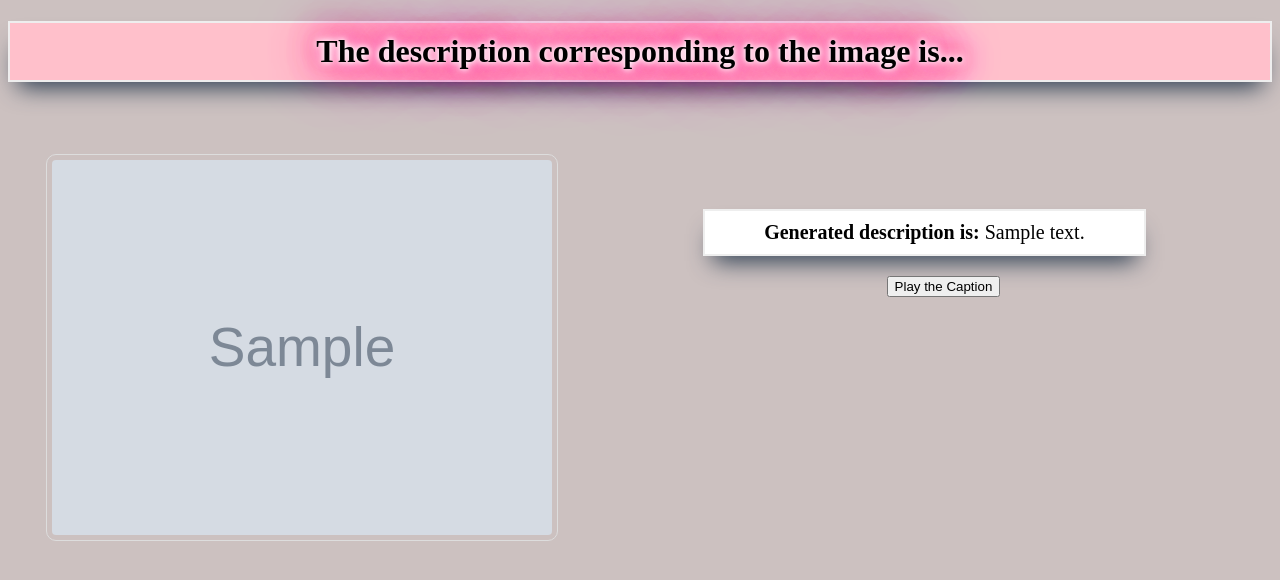
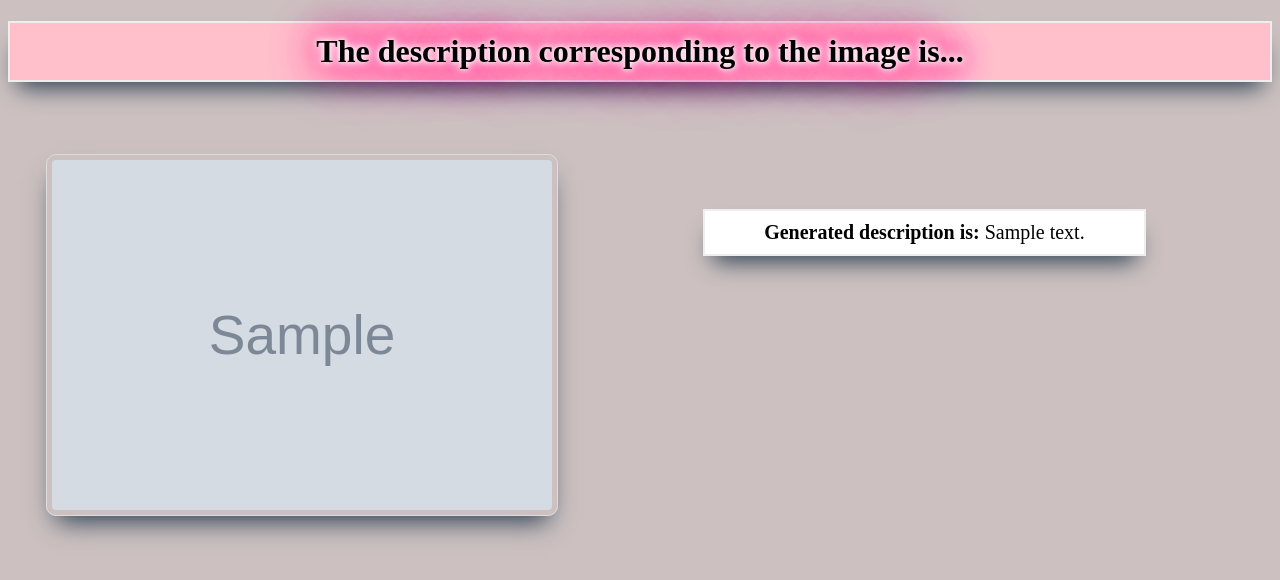
Before and after one commit to goyalmayank522/visual-impair-app, a Flask app: template templates/results.html in a window 1280 px wide. Shown: the top 580 px of the page. Run offline with Flask 2, Linux system fonts and the light colour scheme; the template is opened without the code that fills it: most values are stand-ins (such as "Sample title", 1, 10 or a date in 2020); grey boxes marked "Sample" are stand-in pictures.

Commit message:
image width, audio updated

```diff
--- a/app.py
+++ b/app.py
@@ -6,15 +6,20 @@ app = Flask(__name__, static_folder='static', template_folder='templates')
 def home():
     return render_template('index.html')
 
-@app.route('/results', methods=['POST'])
+@app.route('/results', methods=['GET', 'POST'])
 def results():
     if request.method=='POST':
-        gen_caption = "Tree on Earth"
-        tts = gTTS(text=gen_caption, lang='en',tld="com")
+        #getting the image and saving it...
+        f = request.files['file']
+        f.save("static/img")
+
+        #generating the caption/description according to input image...
+        gen_caption = "A beautiful white colored house is sorrounded by lovely mountains."
+
+        #converting text to speech and saving it...
+        tts = gTTS(text= "The description for the input image is : " + gen_caption + "Thank You", lang='en', tld="com")
         tts.save('static/gen_sound.mp3')
-        path = 'static/gen_sound.mp3'
-        return render_template('results.html',  input_image="https://cdn.pixabay.com/photo/2015/04/23/22/00/tree-736885__480.jpg", descp=gen_caption, sound=path)
-
+        return render_template('results.html', input_image= 'static/img', descp=gen_caption, sound='static/gen_sound.mp3')
 
 if __name__ == "__main__":
   app.run()
--- a/static/style2.css
+++ b/static/style2.css
@@ -16,10 +16,13 @@ img{
     border: 1px solid #ddd;
     border-radius: 10px;
     padding: 5px;
-    width: 500px;
     float: left;
     margin-left: 3%;
     margin-top: 4%;
+    width: 500px;
+    height: 350px;
+    max-width: 500px;
+    box-shadow: rgb(38, 57, 77) 0px 15px 25px -10px;
 }
 #descp{
     border: 2px #eee solid;
@@ -35,5 +38,4 @@ img{
 }
 button{
     margin-left: 26%;
-
 }
--- a/templates/index.html
+++ b/templates/index.html
@@ -8,9 +8,9 @@
 <body>
    <h1>Assistant for Visually Impaired Peoples</h1>
    <h3> We aim at building a deep learning architecture that generates descriptions of images and reads out these descriptions for blind people. To create a description about Image, upload that image here...</h3>
-    <form action="{{url_for('results')}}", method="POSt">
+    <form action="{{url_for('results')}}", method = "POST" enctype="multipart/form-data">
         <p >
-            <input type="file" id="myFile" name="filename">
+            <input type="file" id="file" name="file" required="True">
             <br>
             <input class="submit" style="margin-left: 80%" type="submit">
         </p>
--- a/templates/results.html
+++ b/templates/results.html
@@ -7,16 +7,21 @@
 </head>
 <body>
    <h1>The description corresponding to the image is...</h1>
-    <img src="{{ input_image }}" alt="Image not found!!!">
+    <img src="{{input_image}}" alt="Image not found!!!">
     <p id="descp"><b>Generated description is: </b>{{ descp }}</p>
-    <audio id="sound1" src="{{sound}}" preload="auto"></audio>
 
-    <audio id="testAudio" hidden src="{{sound}}"></audio>
-    <button id="playAudio">Play the Caption</button>
+    <audio id="my_audio" hidden src="{{sound}}"></audio>
+    <script type="text/javascript">
+      setTimeout(function(){
+        document.getElementById("my_audio").play();
+      }, 2000)
+    </script>
 
-    <script type="text/javascript">
+    <!-- <audio controls="controls" onloadeddata="var audioPlayer = this; setTimeout(function() { audioPlayer.play(); }, 3000)" hidden src="{{sound}}"></audio> -->
+    <!-- <button id="playAudio" style="box-shadow: rgb(38, 57, 77) 0px 15px 25px -10px">Play the Caption</button> -->
+    <!-- <script type="text/javascript">
     document.getElementById("playAudio").addEventListener("click", function(){
-        var audio = document.getElementById('testAudio');
+      var audio = document.getElementById('testAudio');
       if(this.className == 'is-playing'){
         this.className = "";
         this.innerHTML = "Play the Caption"
@@ -27,6 +32,6 @@
         audio.play();
       }
     });
-    </script>
+    </script> -->
 </body>
 </html>
```
Also changed, not shown: 2 other files.
